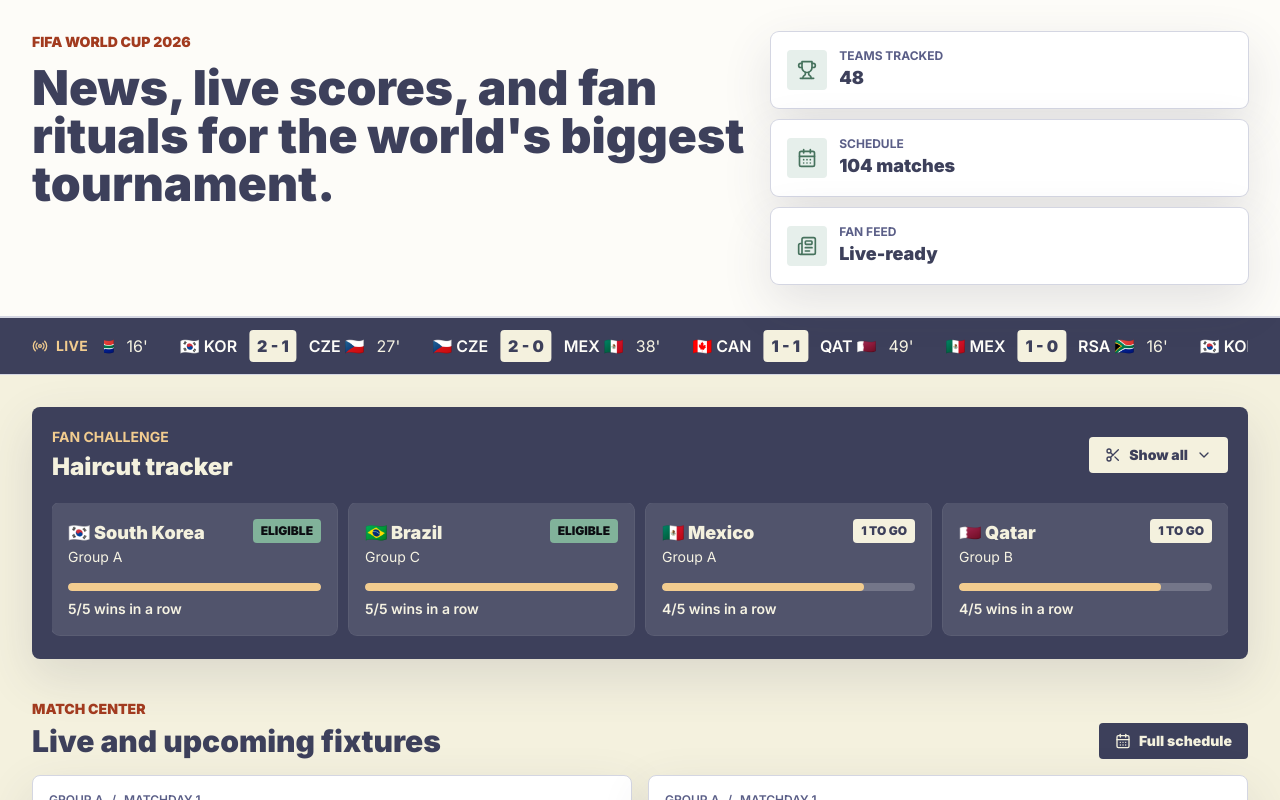
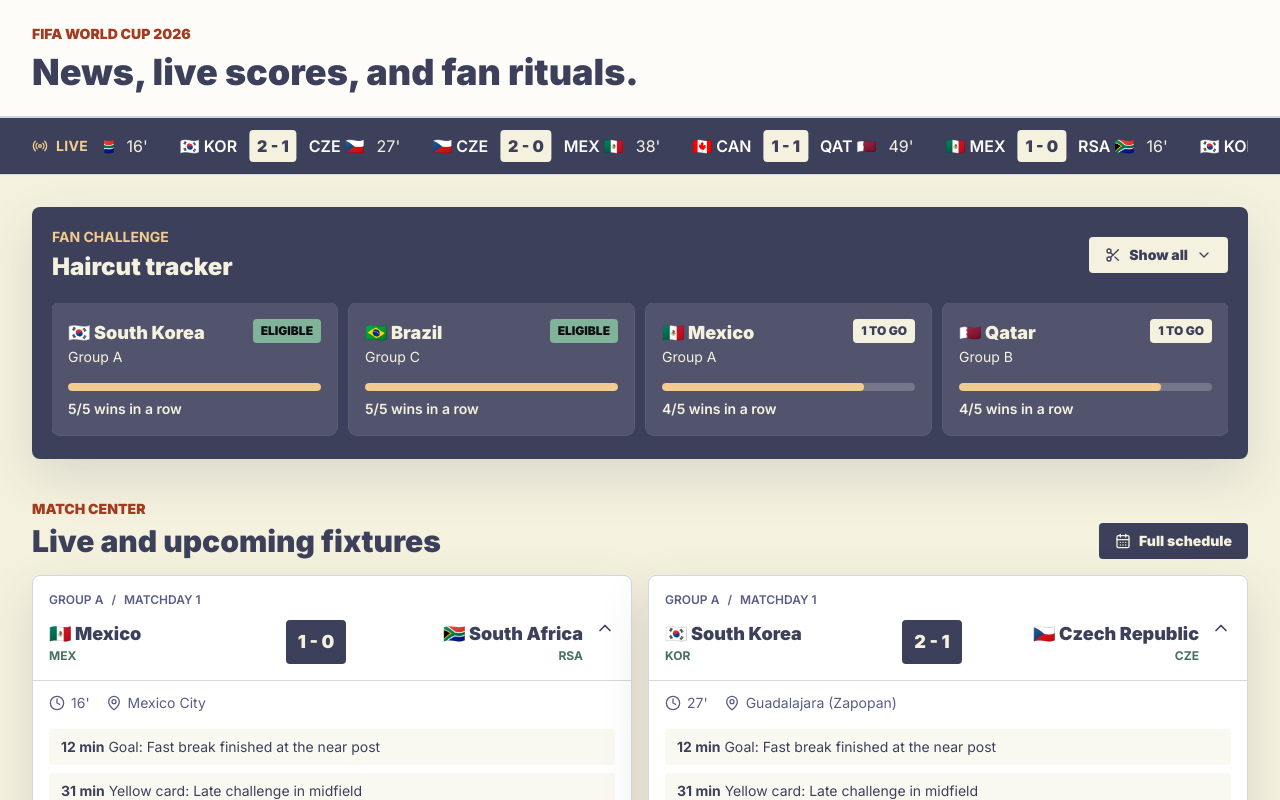
Before and after one commit to nisargmehta/WCFans, a React (Vite) app: page / in a window 1280 px wide. Shown: the top 800 px of the page. Built offline with nearby package versions, Linux system fonts and the light colour scheme.

Commit message:
Simplify header

```diff
--- a/src/App.jsx
+++ b/src/App.jsx
@@ -1,4 +1,4 @@
-import { CalendarDays, ChevronDown, Newspaper, Trophy } from 'lucide-react'
+import { CalendarDays, ChevronDown } from 'lucide-react'
 import { useEffect, useState } from 'react'
 import { fetchDashboardData } from './client/api'
 import { HaircutTracker } from './components/HaircutTracker'
@@ -50,17 +50,12 @@
   return (
     <div className="min-h-screen bg-eggshell text-twilight_indigo">
       <header className="border-b border-twilight_indigo-900 bg-eggshell-900">
-        <div className="mx-auto grid max-w-7xl gap-6 px-4 py-8 sm:px-6 lg:grid-cols-[1.2fr_0.8fr] lg:px-8">
+        <div className="mx-auto max-w-7xl px-4 py-6 sm:px-6 lg:px-8">
           <div>
             <p className="text-sm font-black uppercase text-burnt_peach-300">FIFA World Cup 2026</p>
-            <h1 className="mt-3 max-w-3xl text-4xl font-black leading-tight text-twilight_indigo sm:text-5xl">
-              News, live scores, and fan rituals for the world's biggest tournament.
+            <h1 className="mt-2 max-w-3xl text-3xl font-black leading-tight text-twilight_indigo sm:text-4xl">
+              News, live scores, and fan rituals.
             </h1>
-          </div>
-          <div className="grid content-end gap-3 sm:grid-cols-3 lg:grid-cols-1">
-            <Stat icon={Trophy} label="Teams tracked" value="48" />
-            <Stat icon={CalendarDays} label="Schedule" value="104 matches" />
-            <Stat icon={Newspaper} label="Fan feed" value="Live-ready" />
           </div>
         </div>
       </header>
@@ -122,18 +117,4 @@
   )
 }
 
-function Stat({ icon: Icon, label, value }) {
-  return (
-    <div className="flex items-center gap-3 rounded-lg bg-white p-4 shadow-panel ring-1 ring-twilight_indigo-900">
-      <div className="flex h-10 w-10 shrink-0 items-center justify-center rounded bg-muted_teal-900 text-muted_teal-300">
-        <Icon aria-hidden="true" className="h-5 w-5" />
-      </div>
-      <div>
-        <p className="text-xs font-bold uppercase text-twilight_indigo-600">{label}</p>
-        <p className="text-lg font-black">{value}</p>
-      </div>
-    </div>
-  )
-}
-
 export default App
```
